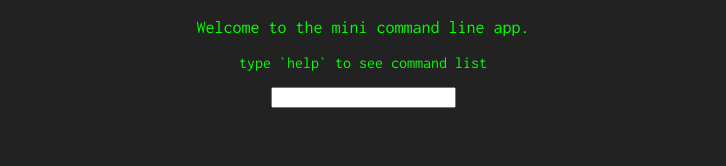
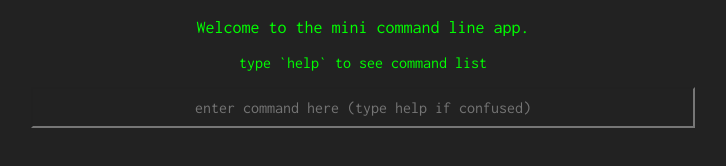
Before and after one commit to bobertoo/mini-command-line-app, a React app: page / in a window 1280 px wide. Shown: the whole page, without its empty margins (277-1003 px from the left). Built offline with nearby package versions, Linux system fonts and the light colour scheme.

Commit message:
removed excessive switch cases and fixed form

```diff
--- a/src/components/App.js
+++ b/src/components/App.js
@@ -53,44 +53,16 @@ class App extends Component {
   operateOnInput(input) {
     const command = input.split(' ')[0]
     switch (command) {
+      case 'echo':
       case 'help':
-        this.setState({
-          output: this.help()
-        })
-        break;
+      case 'ls':
       case 'cd':
-        this.setState({
-          output: this.cd(input, this.state.currentDirectory, this.state.fileSystem)
-        })
-        break;
-      case 'ls':
-        this.setState({
-          output: this.ls(input, this.state.currentDirectory, this.state.fileSystem)
-        })
-        break;
       case 'pwd':
-        this.setState({
-          output: this.pwd(input, this.state.currentDirectory, this.state.fileSystem)
-        })
-        break;
       case 'mkdir':
-        this.setState({
-          output: this.mkdir(input, this.state.nextIndex, this.state.currentDirectory, this.state.fileSystem)
-        })
-        break;
       case 'touch':
-        this.setState({
-          output: this.touch(input, this.state.nextIndex, this.state.currentDirectory, this.state.fileSystem)
-        })
-        break;
-      case 'echo':
-        this.setState(  {
-          output: this.echo(input)
-        })
-        break;
       case 'cat':
         this.setState({
-          output: this.cat(input, this.state.currentDirectory, this.state.fileSystem)
+          output: this[command]()
         })
         break;
       default:
@@ -100,16 +72,19 @@ class App extends Component {
     }
   }
 
-  inputLength(input) {
-    return input.split(' ').length
+  inputLength() {
+    return this.state.input.split(' ').length
   }
 
   help() {
     return <Help />
   }
 
-  ls(input, currentDirectory, fileSystem) {
-    if (this.inputLength(input) !== 1) {
+  ls() {
+    const fileSystem = this.state.fileSystem;
+    const currentDirectory = this.state.currentDirectory;
+
+    if (this.inputLength() !== 1) {
       return 'invalid. this ls does not take arguments';
     }
     else {
@@ -127,8 +102,12 @@ class App extends Component {
     }
   }
 
-  cd(input, currentDirectory, fileSystem) {
-    if (this.inputLength(input) === 2) {
+  cd() {
+    const input = this.state.input;
+    const currentDirectory = this.state.currentDirectory;
+    const fileSystem = this.state.fileSystem;
+
+    if (this.inputLength() === 2) {
       if (input.split(' ')[1] === '..') {
         if (fileSystem[currentDirectory]['parent']) {
           this.setState({currentDirectory: fileSystem[currentDirectory]['parent']});
@@ -162,8 +141,11 @@ class App extends Component {
     }
   }
 
-  pwd(input, currentDirectory, fileSystem) {
-    if (this.inputLength(input) === 1) {
+  pwd() {
+    const currentDirectory = this.state.currentDirectory;
+    const fileSystem = this.state.fileSystem;
+
+    if (this.inputLength() === 1) {
       let directoryId = currentDirectory;
       let path = [fileSystem[directoryId]['name']];
       while (fileSystem[directoryId]['parent']) {
@@ -183,8 +165,13 @@ class App extends Component {
     }
   }
 
-  mkdir(input, nextIndex, currentDirectory, fileSystem) {
-    if (this.inputLength(input) !== 2 ) {
+  mkdir() {
+    const input = this.state.input;
+    const nextIndex = this.state.nextIndex;
+    const currentDirectory = this.state.currentDirectory;
+    const fileSystem = this.state.fileSystem;
+
+    if (this.inputLength() !== 2 ) {
       return 'invalid! this mkdir only supports 1 argument.';
     }
     else {
@@ -204,8 +191,12 @@ class App extends Component {
     }
   }
 
-  touch(input, nextIndex, currentDirectory, fileSystem) {
-    if (this.inputLength(input) !== 2 ) {
+  touch() {
+    const input = this.state.input;
+    const nextIndex = this.state.nextIndex;
+    const currentDirectory = this.state.currentDirectory;
+    const fileSystem = this.state.fileSystem;
+    if (this.inputLength() !== 2 ) {
       return 'invalid! this mkdir only supports 1 argument.';
     }
     else {
@@ -225,12 +216,16 @@ class App extends Component {
     }
   }
 
-  echo(input) {
-    return input.split(' ').slice(1).join(' ');
+  echo() {
+    return this.state.input.split(' ').slice(1).join(' ');
   }
 
-  cat(input, currentDirectory, fileSystem) {
-    if (this.inputLength(input) !== 2) {
+  cat() {
+    const input = this.state.input;
+    const currentDirectory = this.state.currentDirectory;
+    const fileSystem = this.state.fileSystem;
+
+    if (this.inputLength() !== 2) {
       return 'accepts only one argument';
     }
     else {
--- a/src/components/Form.css
+++ b/src/components/Form.css
@@ -1,7 +1,10 @@
-.App {
+form.Form > input[type="text"] {
+  /*border: none;*/
+  background: none;
+  color: lime;
+  padding: 10px;
+  font-family: 'Inconsolata', monospace;
+  font-size: 1rem;
+  width: 50%;
   text-align: center;
 }
-
-.App-intro {
-  font-size: large;
-}
--- a/src/components/Form.js
+++ b/src/components/Form.js
@@ -4,7 +4,7 @@ import './Form.css';
 function Form({handleChange, handleSubmit, input}) {
   return (
     <form onSubmit={handleSubmit} className="Form">
-      <input type="text" value={input} onChange={handleChange} />
+      <input type="text" value={input} onChange={handleChange} placeholder='enter command here (type help if confused)' />
     </form>
   );
 }
```
